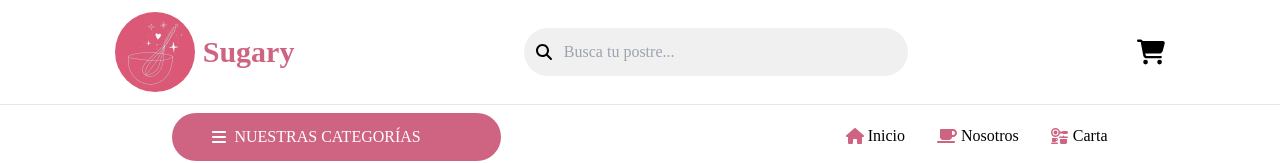
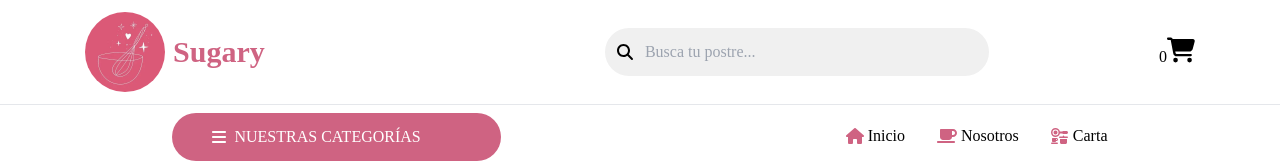
Before and after one commit to SebastianBerrios/sugary, a React app: page / in a window 1280 px wide. Shown: the top 163 px of the page. Built offline with nearby package versions, Linux system fonts and the light colour scheme; no server answers; the database is empty; the HTML template or start-up script is replaced by a standard one; a web font is replaced by a local one.

Commit message:
add desserts data context

```diff
--- a/src/components/PageHeader/index.tsx
+++ b/src/components/PageHeader/index.tsx
@@ -3,12 +3,17 @@ import { faCartShopping } from "@fortawesome/free-solid-svg-icons";
 import logo from "../../assets/images/logo.webp";
 import SearchBar from "../SearchBar";
 import NavBar from "../NavBar";
+import { useContext } from "react";
+import { DessertContext } from "../../contexts/Desserts";
+import { Link } from "react-router-dom";
 
 export default function PageHeader() {
+  const dessert = useContext(DessertContext);
+
   return (
     <header>
       <div className="my-3 flex justify-around items-center">
-        <div className="flex items-center gap-2">
+        <Link to="/" className="flex items-center gap-2">
           <img
             src={logo}
             alt="logo"
@@ -17,9 +22,13 @@ export default function PageHeader() {
           <p className="hidden md:block text-soft-pink font-bold text-3xl">
             Sugary
           </p>
+        </Link>
+        <div></div>
+        <SearchBar />
+        <div>
+          <span>{dessert.countShoppingCart}</span>
+          <FontAwesomeIcon icon={faCartShopping} className="size-7" />
         </div>
-        <SearchBar />
-        <FontAwesomeIcon icon={faCartShopping} className="size-7" />
       </div>
       <NavBar />
     </header>
--- a/src/contexts/Desserts.tsx
+++ b/src/contexts/Desserts.tsx
@@ -1,11 +1,14 @@
-import { createContext, useState, useEffect } from "react";
+import { createContext, useState, useEffect, ReactNode } from "react";
 import { collection, getDocs } from "firebase/firestore";
 import { db } from "../../firebase";
 import { IDessert } from "../types/dessert";
 
 interface DessertContextType {
+  name: ReactNode;
   dessert: any;
   setDessert: React.Dispatch<React.SetStateAction<IDessert>>;
+  countShoppingCart: number;
+  setCountShoppingCart: React.Dispatch<React.SetStateAction<number>>;
 }
 
 export const DessertContext = createContext<DessertContextType>(
@@ -17,7 +20,8 @@ interface DessertContextProps {
 }
 
 export default function DessertProvider({ children }: DessertContextProps) {
-  const [dessert, setDessert] = useState<IDessert[]>([]);
+  const [dessert, setDessert] = useState([]);
+  const [countShoppingCart, setCountShoppingCart] = useState<number>(0);
 
   useEffect(() => {
     const fetchDulces = async () => {
@@ -34,7 +38,9 @@ export default function DessertProvider({ children }: DessertContextProps) {
   }, []);
 
   return (
-    <DessertContext.Provider value={{ dessert }}>
+    <DessertContext.Provider
+      value={{ dessert, setDessert, countShoppingCart, setCountShoppingCart }}
+    >
       {children}
     </DessertContext.Provider>
   );
--- a/src/pages/DessertDetail/index.tsx
+++ b/src/pages/DessertDetail/index.tsx
@@ -17,7 +17,7 @@ export default function DessertDetail() {
   const [count, setCount] = useState<number>(0);
 
   const addDessertShoppingCart = () => {
-    setCountShoppingCart(countShoppingCart + count);
+    dessert.setCountShoppingCart(dessert.countShoppingCart + count);
     setCount(0);
   };
 
```
